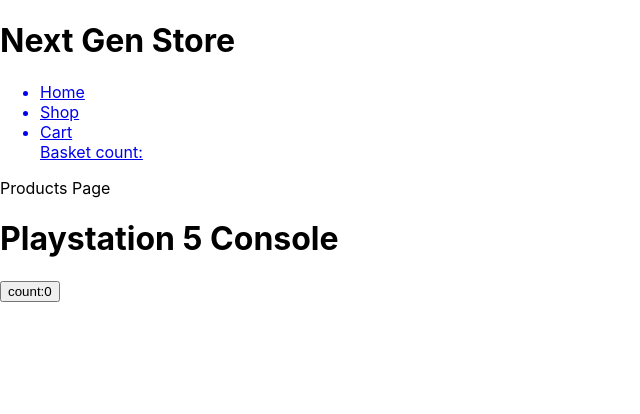
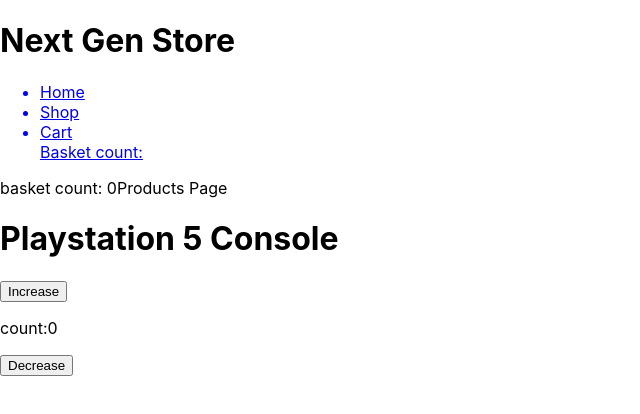
Before and after one commit to sultanp91/shopping-cart, a React (Create React App) app: page /shop in a window 1280 px wide. Shown: the top 414 px of the page, without its empty margins (0-640 px from the left). Built offline with nearby package versions, Linux system fonts and the light colour scheme.

Commit message:
updated reducer function

```diff
--- a/src/components/Shop.js
+++ b/src/components/Shop.js
@@ -10,6 +10,21 @@
         }
         return product;
       });
+    case 'decrement':
+      return state.map((product) => {
+        if (product.sku === action.payload && product.basket > 0) {
+          return { ...product, basket: product.basket - 1 };
+        }
+        return product;
+      });
+    case 'remove':
+      return state.map((product) => {
+        if (product.sku === action.payload && product.basket > 0) {
+          return { ...product, basket: 0 };
+        }
+        return product;
+      });
+
     default:
       return state;
   }
@@ -20,14 +35,27 @@
 
   return (
     <div>
+      basket count:{' '}
+      {stock.reduce((a, item) => {
+        return a + item.basket;
+      }, 0)}
       Products Page
       <h1>{stock[0].name}</h1>
       <button
         type='button'
-        onClick={() => dispatch({ type: 'increment', payload: 'ps5-001' })}
+        onClick={() => dispatch({ type: 'increment', payload: stock[0].sku })}
       >
+        Increase
+      </button>
+      <p>
         count:
         {stock[0].basket}
+      </p>
+      <button
+        type='button'
+        onClick={() => dispatch({ type: 'decrement', payload: stock[0].sku })}
+      >
+        Decrease
       </button>
     </div>
   );
```
